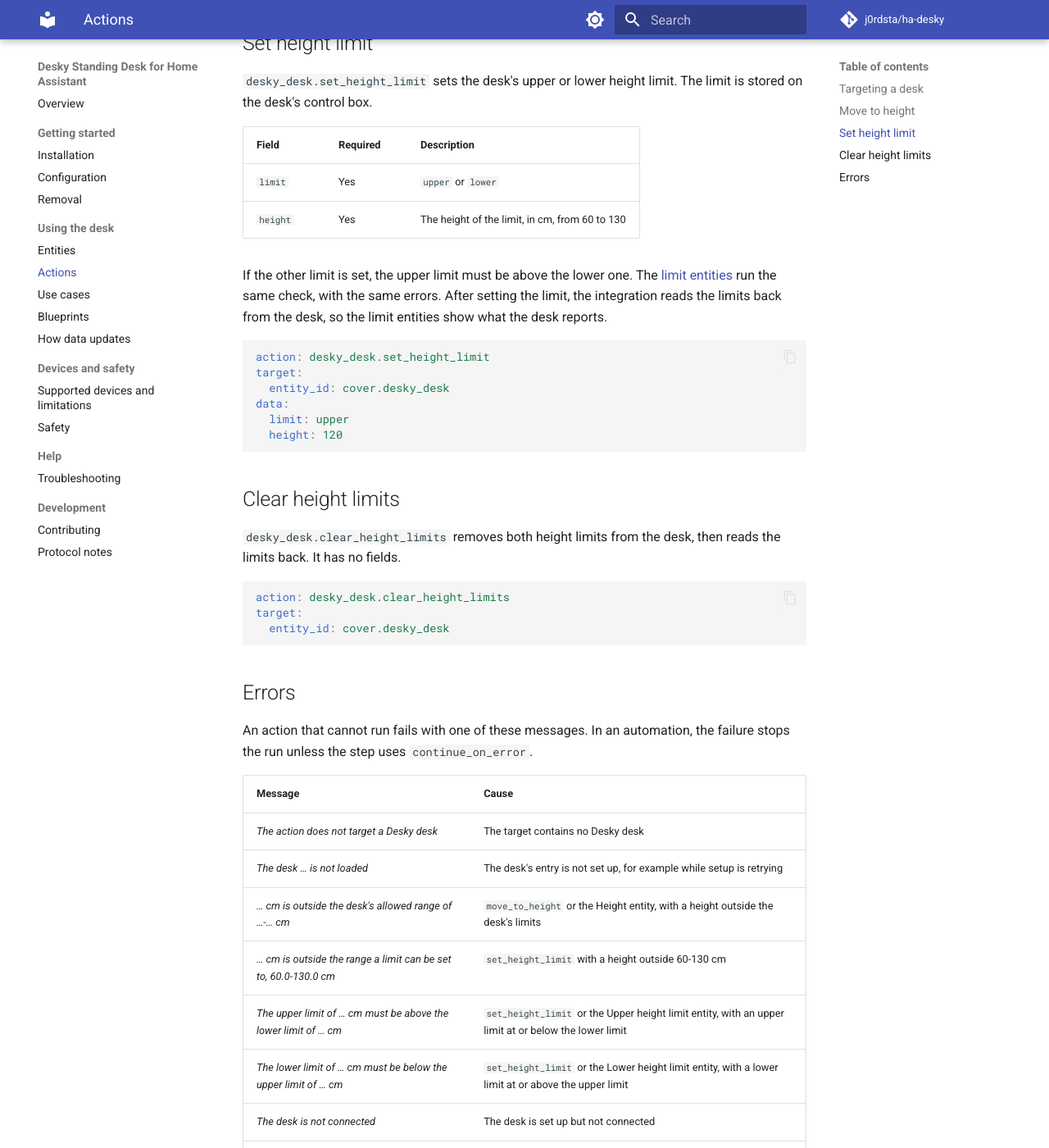
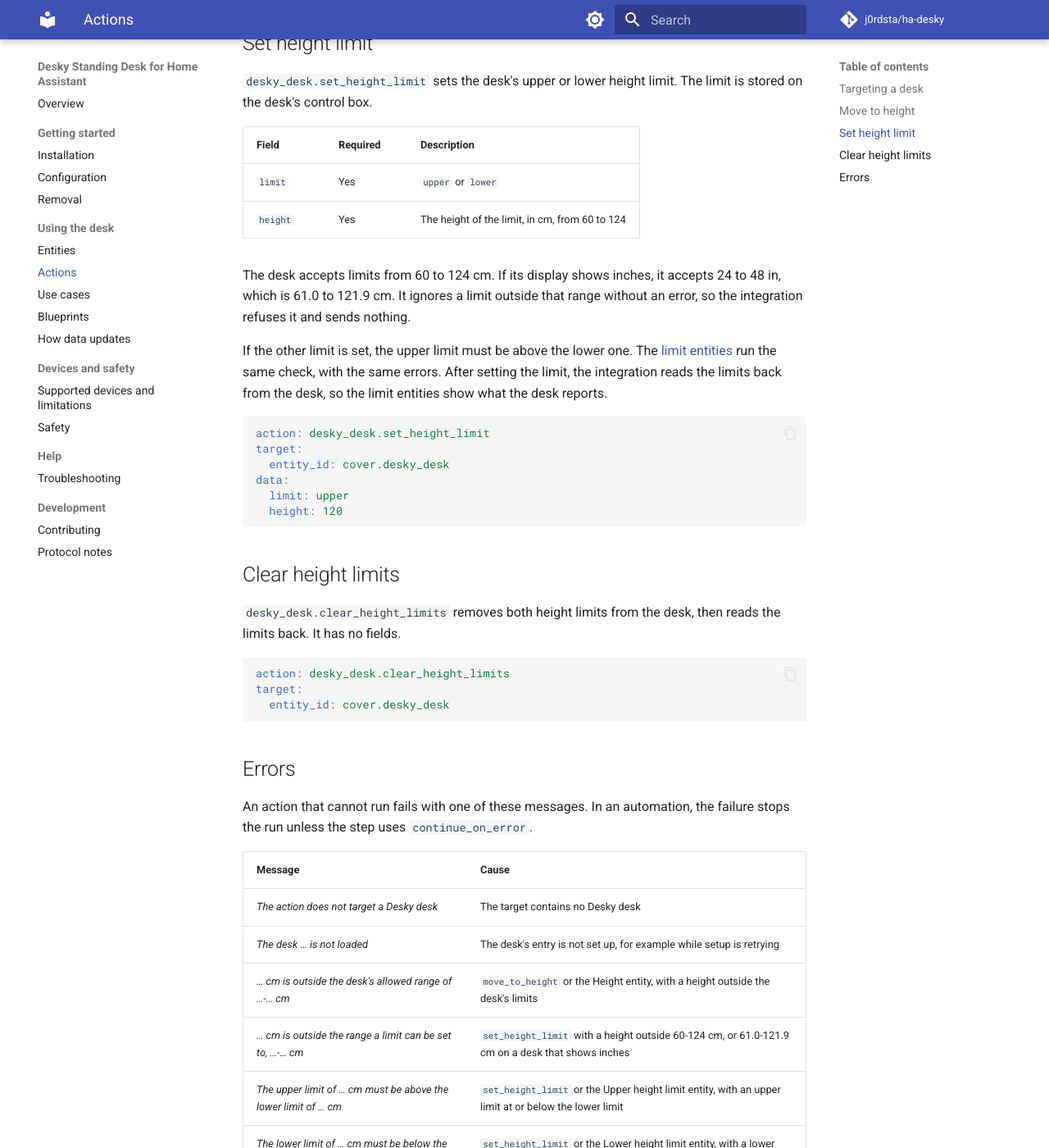
Before and after one commit to j0rdsta/ha-desky, an MkDocs documentation site: the page built from docs/actions.md, in a window 1280 px wide and 1400 px high, scrolled down 1217 px. Shown: the whole window at 82% size. Built offline with MkDocs 1.6.1 and Material for MkDocs 9.7.7, drawn with Linux system fonts in a browser that asks for light colours; comment, search, counter and statistics services are not loaded.

Commit message:
docs: describe the height limit range and read-back
Co-Authored-By: Claude Opus 5.5 <noreply@anthropic.com>

```diff
--- a/docs/actions.md
+++ b/docs/actions.md
@@ -49,7 +49,11 @@ the desk's control box.
 | Field | Required | Description |
 | --- | --- | --- |
 | `limit` | Yes | `upper` or `lower` |
-| `height` | Yes | The height of the limit, in cm, from 60 to 130 |
+| `height` | Yes | The height of the limit, in cm, from 60 to 124 |
+
+The desk accepts limits from 60 to 124 cm. If its display shows inches, it accepts 24 to 48 in,
+which is 61.0 to 121.9 cm. It ignores a limit outside that range without an error, so the
+integration refuses it and sends nothing.
 
 If the other limit is set, the upper limit must be above the lower one. The
 [limit entities](entities.md#upper-height-limit-and-lower-height-limit) run the same check, with
@@ -86,7 +90,7 @@ the run unless the step uses `continue_on_error`.
 | *The action does not target a Desky desk* | The target contains no Desky desk |
 | *The desk … is not loaded* | The desk's entry is not set up, for example while setup is retrying |
 | *… cm is outside the desk's allowed range of …-… cm* | `move_to_height` or the Height entity, with a height outside the desk's limits |
-| *… cm is outside the range a limit can be set to, 60.0-130.0 cm* | `set_height_limit` with a height outside 60-130 cm |
+| *… cm is outside the range a limit can be set to, …-… cm* | `set_height_limit` with a height outside 60-124 cm, or 61.0-121.9 cm on a desk that shows inches |
 | *The upper limit of … cm must be above the lower limit of … cm* | `set_height_limit` or the Upper height limit entity, with an upper limit at or below the lower limit |
 | *The lower limit of … cm must be below the upper limit of … cm* | `set_height_limit` or the Lower height limit entity, with a lower limit at or above the upper limit |
 | *The desk is not connected* | The desk is set up but not connected |
```
Also changed, not shown: CLAUDE.md (+5 -5 lines), docs/entities.md (+3 -2 lines), docs/protocol.md (+4 -2 lines).
